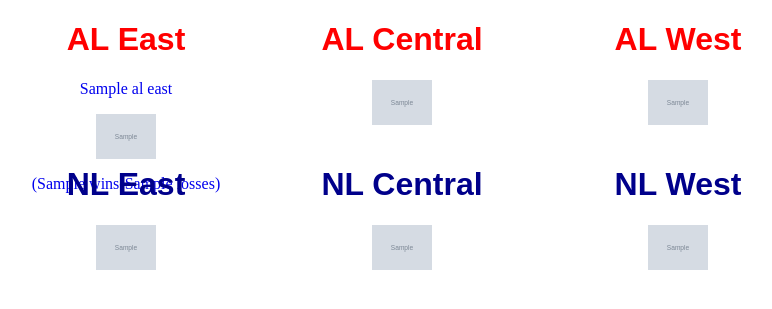
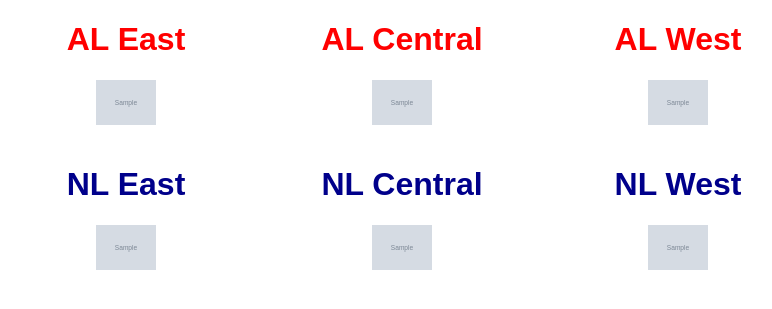
Before and after one commit to linduff/mlbStandingsBoard, a FastAPI app: template templates/standings.html in a window 1280 px wide. Shown: the top 309 px of the page, without its empty margins (238-1010 px from the left). Run offline with FastAPI, Linux system fonts and the light colour scheme; the template is opened without the code that fills it: most values are stand-ins (such as "Sample title", 1, 10 or a date in 2020); grey boxes marked "Sample" are stand-in pictures; parts of the project's set-up code (start-up, migrations or seed data) failed here and were passed over.

Commit message:
update standings.html

```diff
--- a/templates/standings.html
+++ b/templates/standings.html
@@ -10,11 +10,7 @@
                 <h1 class="division-al">AL East</h1>
                 {% for team in data['AL East'] %}
                     <a class="team-page" href={{url_for('teamPage', id=team['id'])}}>
-                        <div class="team" style="background-color:#{{team['color']}}">
-                            <p>{{team['name']}}</p>
-                            <img style="width:60px;" src={{team['logoImage']}}>
-                            <p>({{team['wins']}}-{{team['losses']}})</p>
-                        </div>
+                        <div class="team" style="background-color:#{{team['color']}}"><img style="width:60px;" src={{team['logoImage']}}></div>
                     </a>
                 {% endfor %}
             </div>
```
